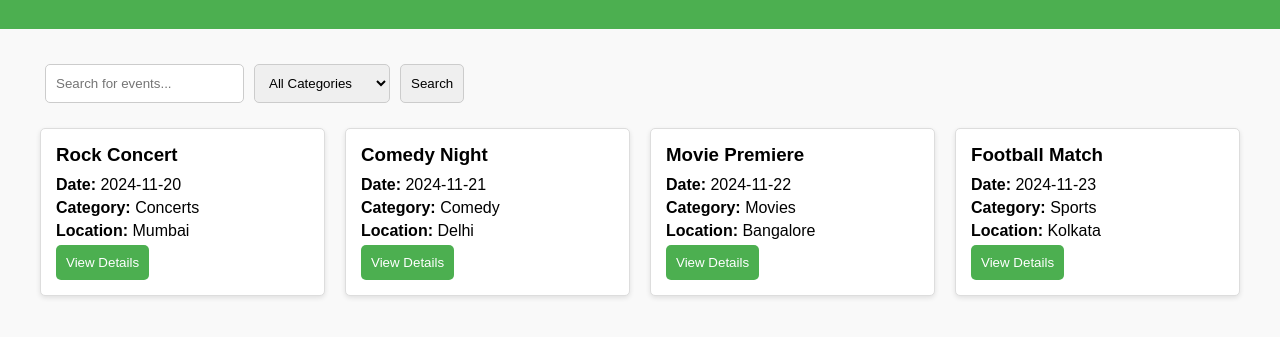
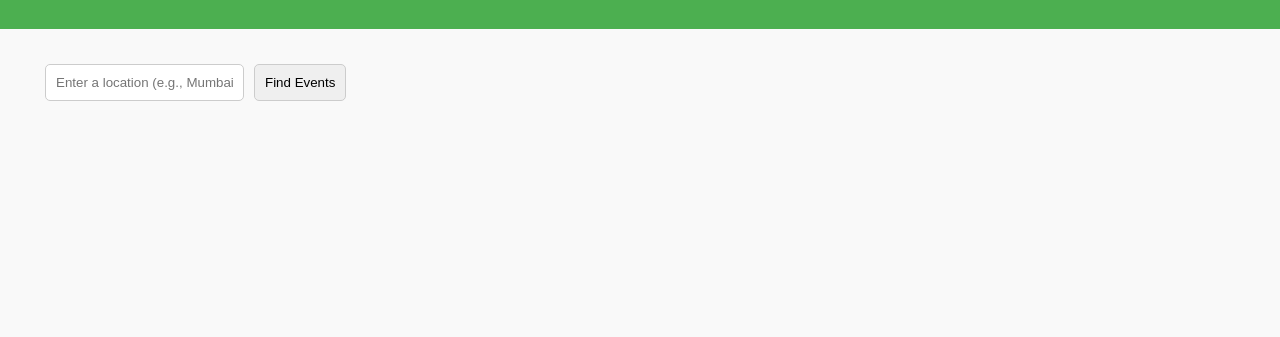
Before and after one commit to allenhohn97/LiveEventsWebsite, a plain HTML site: page index.html in a window 1280 px wide. Shown: the part 71-408 px from the top of the page. Drawn offline with Linux system fonts and the light colour scheme.

Commit message:
Google Places API

```diff
--- a/index.html
+++ b/index.html
@@ -69,15 +69,8 @@
     </header>
     <div class="container">
         <div class="search-bar">
-            <input type="text" id="search" placeholder="Search for events...">
-            <select id="category">
-                <option value="">All Categories</option>
-                <option value="concerts">Concerts</option>
-                <option value="comedy">Comedy Shows</option>
-                <option value="movies">Movies</option>
-                <option value="sports">Sports</option>
-            </select>
-            <button onclick="searchEvents()">Search</button>
+            <input type="text" id="location" placeholder="Enter a location (e.g., Mumbai)">
+            <button onclick="fetchEvents()">Find Events</button>
         </div>
         <div class="events" id="event-list">
             <!-- Event Cards Will Be Populated Here -->
@@ -85,44 +78,40 @@
     </div>
 
     <script>
-        // Sample Data (Replace with API Fetch Calls)
-        const events = [
-            { title: "Rock Concert", date: "2024-11-20", category: "Concerts", location: "Mumbai" },
-            { title: "Comedy Night", date: "2024-11-21", category: "Comedy", location: "Delhi" },
-            { title: "Movie Premiere", date: "2024-11-22", category: "Movies", location: "Bangalore" },
-            { title: "Football Match", date: "2024-11-23", category: "Sports", location: "Kolkata" },
-        ];
-
         const eventList = document.getElementById('event-list');
 
-        function displayEvents(eventsToDisplay) {
+        async function fetchEvents() {
+            const location = document.getElementById('location').value;
+            const apiKey = 'AIzaSyBv-ABYMRiZ0anhr4wOuWlDrUlPIORxNsw'; // Replace with your Google API key
+            const endpoint = `https://maps.googleapis.com/maps/api/place/textsearch/json?query=events+in+${location}&key=${apiKey}`;
+
+            try {
+                const response = await fetch(endpoint);
+                const data = await response.json();
+
+                // Clear previous events
                 eventList.innerHTML = '';
-            eventsToDisplay.forEach(event => {
+
+                if (data.results && data.results.length > 0) {
+                    data.results.forEach(event => {
                         const card = `
                             <div class="event-card">
-                        <h3>${event.title}</h3>
-                        <p><strong>Date:</strong> ${event.date}</p>
-                        <p><strong>Category:</strong> ${event.category}</p>
-                        <p><strong>Location:</strong> ${event.location}</p>
+                                <h3>${event.name}</h3>
+                                <p><strong>Address:</strong> ${event.formatted_address}</p>
+                                <p><strong>Rating:</strong> ${event.rating || 'N/A'}</p>
                                 <button>View Details</button>
                             </div>
                         `;
                         eventList.innerHTML += card;
                     });
+                } else {
+                    eventList.innerHTML = '<p>No events found for the specified location.</p>';
                 }
-
-        function searchEvents() {
-            const searchText = document.getElementById('search').value.toLowerCase();
-            const category = document.getElementById('category').value;
-            const filteredEvents = events.filter(event =>
-                (event.title.toLowerCase().includes(searchText) || event.location.toLowerCase().includes(searchText)) &&
-                (category === "" || event.category.toLowerCase() === category.toLowerCase())
-            );
-            displayEvents(filteredEvents);
+            } catch (error) {
+                console.error('Error fetching events:', error);
+                eventList.innerHTML = '<p>Failed to fetch events. Please try again later.</p>';
             }
-
-        // Initial Display
-        displayEvents(events);
+        }
     </script>
 </body>
 </html>
```
Lines whose indentation alone changed are shown as unchanged.
